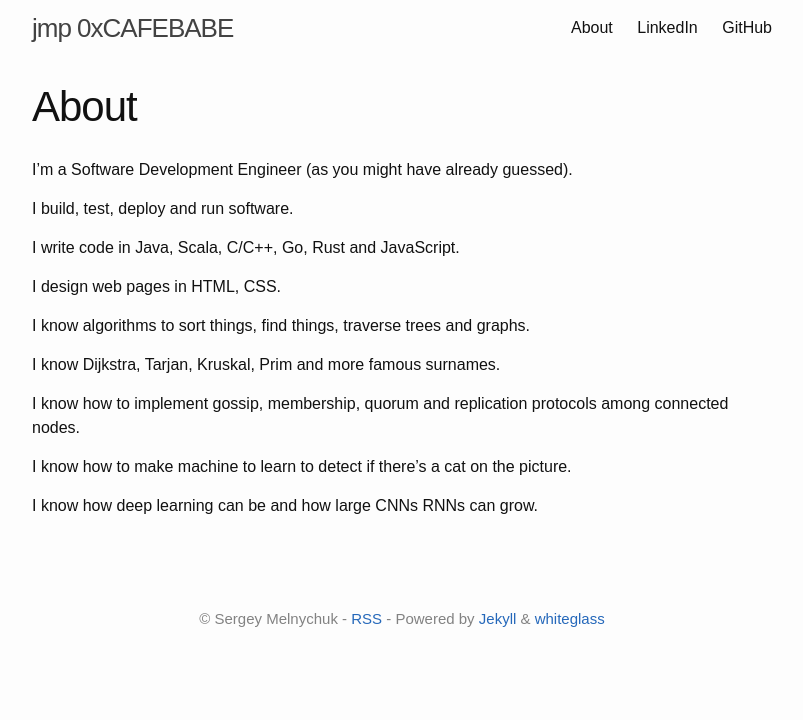
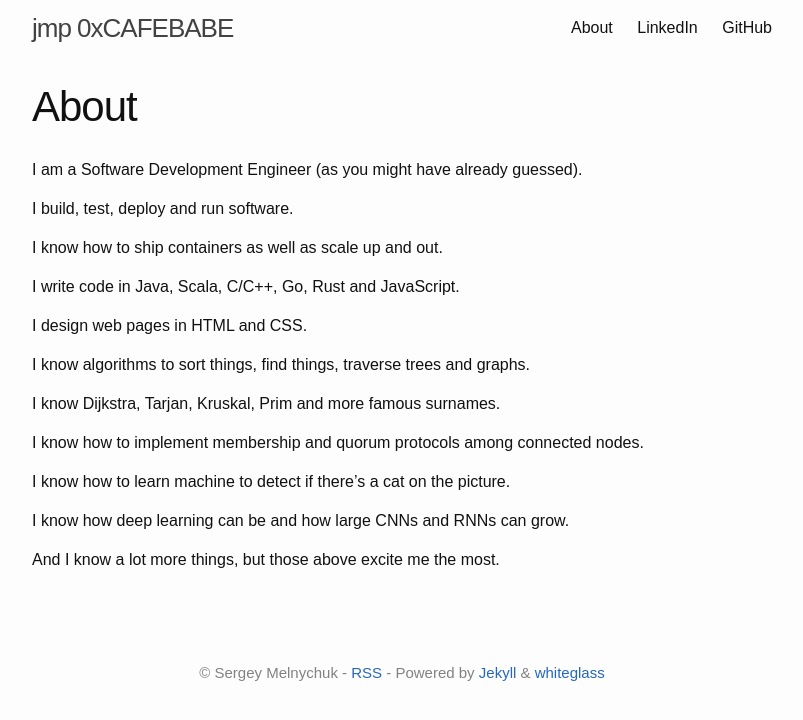
Before and after one commit to sergey-melnychuk/sergey-melnychuk.github.io, a Jekyll site: the page built from about.md, in a window 1280 px wide. Shown: the top 720 px of the page, without its empty margins (238-1041 px from the left). Built offline with Jekyll 4.4.1, drawn with Linux system fonts in a browser that asks for light colours.

Commit message:
Update about section

```diff
--- a/about.md
+++ b/about.md
@@ -3,20 +3,24 @@ layout: page
 title: "About"
 permalink: /about/
 ---
-I'm a Software Development Engineer (as you might have already guessed).
+I am a Software Development Engineer (as you might have already guessed).
 
 I build, test, deploy and run software.
 
+I know how to ship containers as well as scale up and out.
+
 I write code in Java, Scala, C/C++, Go, Rust and JavaScript.
 
-I design web pages in HTML, CSS.
+I design web pages in HTML and CSS.
 
 I know algorithms to sort things, find things, traverse trees and graphs.
 
 I know Dijkstra, Tarjan, Kruskal, Prim and more famous surnames.
 
-I know how to implement gossip, membership, quorum and replication protocols among connected nodes.
+I know how to implement membership and quorum protocols among connected nodes.
 
-I know how to make machine to learn to detect if there's a cat on the picture.
+I know how to learn machine to detect if there's a cat on the picture.
 
-I know how deep learning can be and how large CNNs RNNs can grow.
+I know how deep learning can be and how large CNNs and RNNs can grow.
+
+And I know a lot more things, but those above excite me the most.
```
